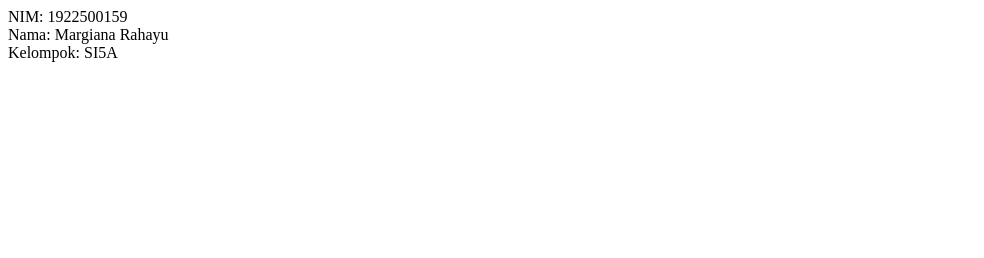
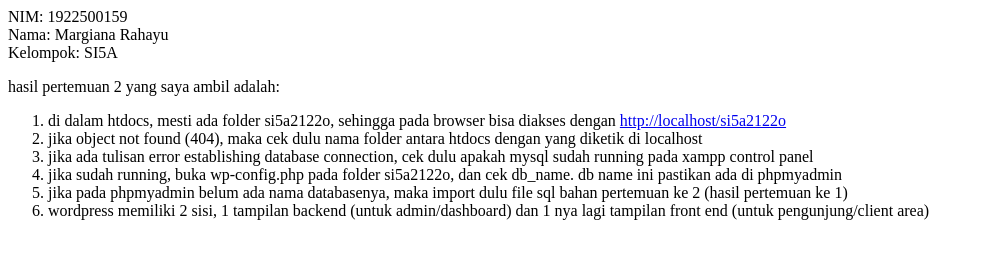
Before and after one commit to MargianaRahayu/si5a2122o, a plain HTML site: page 2/index.html in a window 1280 px wide. Shown: the whole page, without its empty margins (0-984 px from the left). Drawn offline with Linux system fonts and the light colour scheme.

Commit message:
Update index.html

```diff
--- a/2/index.html
+++ b/2/index.html
@@ -1,3 +1,14 @@
 NIM: 1922500159<br>
 Nama: Margiana Rahayu<br>
 Kelompok: SI5A<br>
+
+<p> hasil pertemuan 2 yang saya ambil adalah:</p>
+
+<ol>
+  <li>di dalam htdocs, mesti ada folder si5a2122o, sehingga pada browser bisa diakses dengan <a href="http://localhost/si5a2122o" target="_blank">http://localhost/si5a2122o</a></li>
+  <li>jika object not found (404), maka cek dulu nama folder antara htdocs dengan yang diketik di localhost</li>
+  <li>jika ada tulisan error establishing database connection, cek dulu apakah mysql sudah running pada xampp control panel</li>
+  <li>jika sudah running, buka wp-config.php pada folder si5a2122o, dan cek db_name. db name ini pastikan ada di phpmyadmin</li>
+  <li>jika pada phpmyadmin belum ada nama databasenya, maka import dulu file sql bahan pertemuan ke 2 (hasil pertemuan ke 1)</li>
+  <li>wordpress memiliki 2 sisi, 1 tampilan backend (untuk admin/dashboard) dan 1 nya lagi tampilan front end (untuk pengunjung/client area)</li>
+</ol>
```
